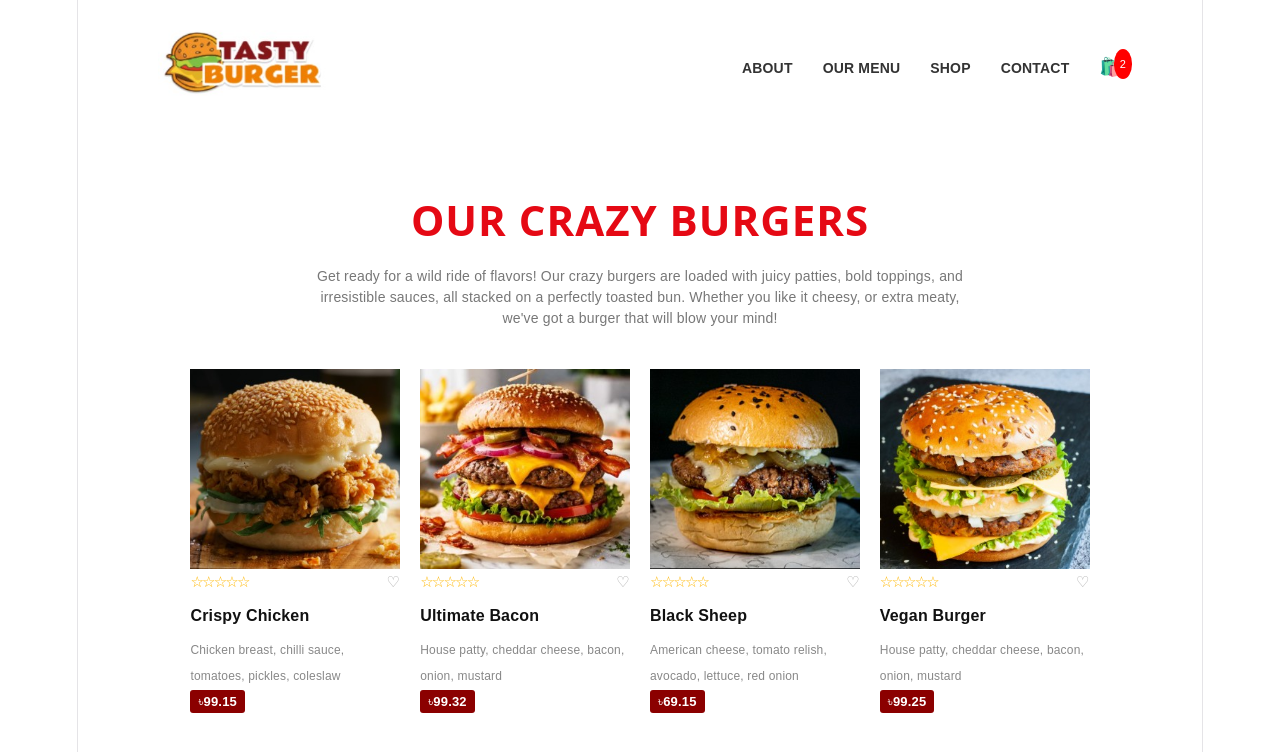
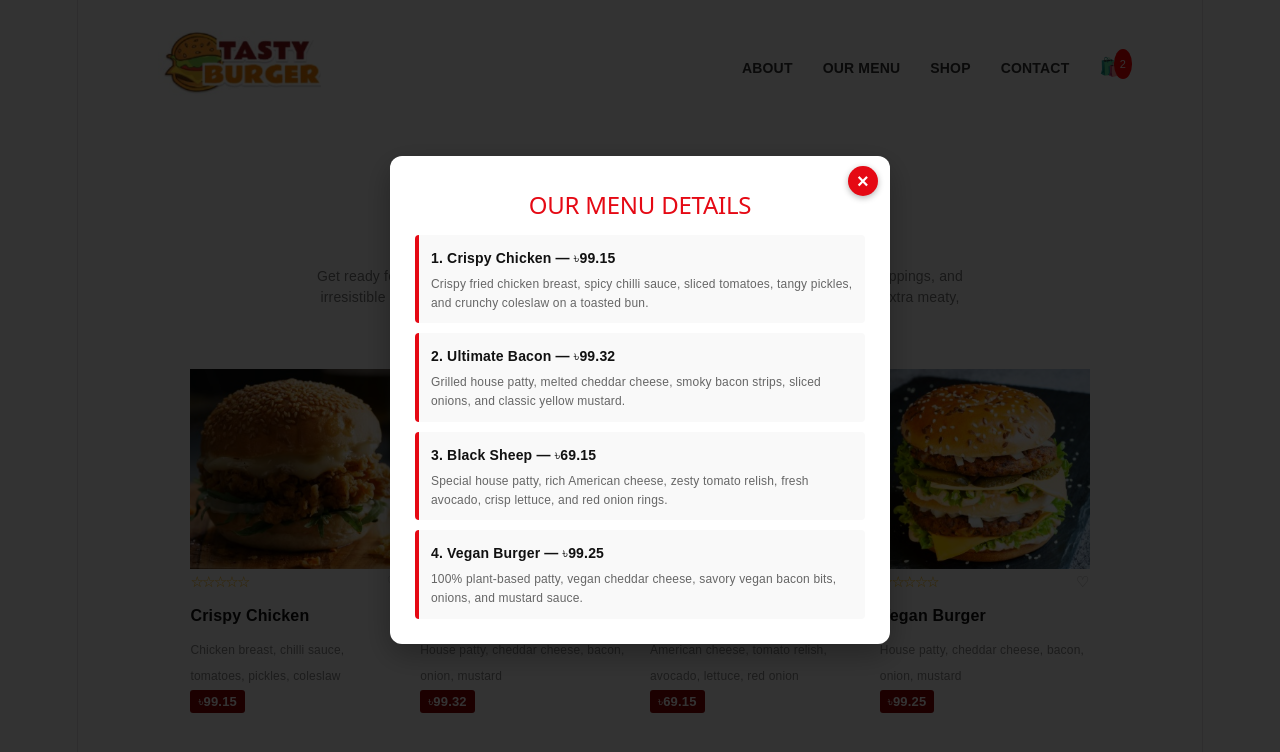
Before and after one commit to lasalamiatrisha/tasty-burger-shop, a React (Vite) app: page / in a window 1280 px wide. Both pictures are taken after a click on the link "OUR MENU". Shown: the top 752 px of the page. Built offline with nearby package versions, Linux system fonts and the light colour scheme.

Commit message:
Update About section store info and fix modal close button layout

```diff
--- a/src/App.css
+++ b/src/App.css
@@ -10,6 +10,7 @@ body {
   color: #333;
 }
 
+/* Header & Navigation */
 header {
   display: flex;
   justify-content: space-between;
@@ -47,6 +48,7 @@ nav a {
   font-size: 11px;
 }
 
+/* Menu Section Layout */
 .menu-section {
   text-align: center;
   padding: 40px 10%;
@@ -67,6 +69,7 @@ nav a {
   line-height: 1.5;
 }
 
+/* Burger Cards Grid */
 .burger-grid {
   display: grid;
   grid-template-columns: repeat(4, 1fr);
@@ -113,6 +116,7 @@ nav a {
   border-radius: 3px;
 }
 
+/* Star Rating & Heart Icon */
 .stars {
   color: #ffb400;
   font-size: 15px;
@@ -144,6 +148,7 @@ nav a {
   color: #e50914;
 }
 
+/* Clickable Image */
 .clickable-img {
   cursor: pointer;
   transition: transform 0.2s ease, opacity 0.2s ease;
@@ -154,6 +159,7 @@ nav a {
   opacity: 0.95;
 }
 
+/* Modal Overlay */
 .modal-overlay {
   position: fixed;
   top: 0;
@@ -168,6 +174,7 @@ nav a {
   animation: fadeIn 0.2s ease-in-out;
 }
 
+/* Image Modal Box */
 .modal-content {
   position: relative;
   max-width: 90%;
@@ -183,25 +190,83 @@ nav a {
   box-shadow: 0 10px 25px rgba(0, 0, 0, 0.5);
 }
 
+/* Fixed Close Button Inside Modal Box */
 .close-btn {
   position: absolute;
-  top: -15px;
-  right: -15px;
+  top: 10px;
+  right: 12px;
   background: #e50914;
   color: white;
-  font-size: 24px;
+  font-size: 20px;
   font-weight: bold;
-  width: 35px;
-  height: 35px;
+  width: 30px;
+  height: 30px;
   border-radius: 50%;
   display: flex;
   justify-content: center;
   align-items: center;
   cursor: pointer;
-  box-shadow: 0 2px 8px rgba(0, 0, 0, 0.3);
+  box-shadow: 0 2px 6px rgba(0, 0, 0, 0.3);
+  z-index: 1001;
 }
 
-/* Animations */
+/* Navigation Info Modal Box */
+.info-modal-content {
+  position: relative;
+  background: #fff;
+  padding: 35px 25px 25px 25px;
+  border-radius: 12px;
+  max-width: 500px;
+  width: 90%;
+  max-height: 85vh;
+  overflow-y: auto;
+  text-align: center;
+  box-shadow: 0 10px 30px rgba(0, 0, 0, 0.3);
+  animation: popIn 0.3s cubic-bezier(0.175, 0.885, 0.32, 1.275);
+}
+
+.info-modal-content h2 {
+  color: #e50914;
+  margin-bottom: 15px;
+  font-size: 24px;
+  text-align: center;
+}
+
+.info-modal-body p {
+  color: #555;
+  font-size: 14px;
+  line-height: 1.6;
+  margin-bottom: 10px;
+}
+
+/* Menu Details Layout Inside Modal */
+.menu-modal-details {
+  display: flex;
+  flex-direction: column;
+  gap: 10px;
+  text-align: left;
+}
+
+.menu-item-detail {
+  background: #f9f9f9;
+  padding: 10px 12px;
+  border-left: 4px solid #e50914;
+  border-radius: 4px;
+}
+
+.menu-item-detail h4 {
+  color: #111;
+  font-size: 14px;
+  margin-bottom: 4px;
+}
+
+.menu-item-detail p {
+  color: #666;
+  font-size: 12px;
+  margin: 0;
+}
+
+/* Modal Animations */
 @keyframes fadeIn {
   from { opacity: 0; }
   to { opacity: 1; }
--- a/src/App.tsx
+++ b/src/App.tsx
@@ -40,8 +40,70 @@ function StarRating() {
   )
 }
 
+interface NavModalContent {
+  title: string
+  content: React.ReactNode
+}
+
 function App() {
   const [selectedImage, setSelectedImage] = useState<string | null>(null)
+  const [navModal, setNavModal] = useState<NavModalContent | null>(null)
+
+  const handleNavClick = (e: React.MouseEvent<HTMLAnchorElement>, type: string) => {
+    e.preventDefault()
+    if (type === 'ABOUT') {
+      setNavModal({
+        title: 'ABOUT US',
+        content: (
+          <p>
+            Tasty Burger is your neighborhood burger destination! Founded with a passion for quality, we grill premium beef, crispy chicken, and plant-based burgers fresh to order daily. Every burger is loaded with farm-fresh vegetables—crisp lettuce, ripe tomatoes, onions, and avocado—and served in a warm, welcoming store atmosphere!
+          </p>
+        )
+      })
+    } else if (type === 'MENU') {
+      setNavModal({
+        title: 'OUR MENU DETAILS',
+        content: (
+          <div className="menu-modal-details">
+            <div className="menu-item-detail">
+              <h4>1. Crispy Chicken — ৳99.15</h4>
+              <p>Crispy fried chicken breast, spicy chilli sauce, sliced tomatoes, tangy pickles, and crunchy coleslaw on a toasted bun.</p>
+            </div>
+            <div className="menu-item-detail">
+              <h4>2. Ultimate Bacon — ৳99.32</h4>
+              <p>Grilled house patty, melted cheddar cheese, smoky bacon strips, sliced onions, and classic yellow mustard.</p>
+            </div>
+            <div className="menu-item-detail">
+              <h4>3. Black Sheep — ৳69.15</h4>
+              <p>Special house patty, rich American cheese, zesty tomato relish, fresh avocado, crisp lettuce, and red onion rings.</p>
+            </div>
+            <div className="menu-item-detail">
+              <h4>4. Vegan Burger — ৳99.25</h4>
+              <p>100% plant-based patty, vegan cheddar cheese, savory vegan bacon bits, onions, and mustard sauce.</p>
+            </div>
+          </div>
+        )
+      })
+    } else if (type === 'SHOP') {
+      setNavModal({
+        title: 'OUR SHOP',
+        content: (
+          <p>Visit our flagship store or order online for fast, hot delivery right to your doorstep!</p>
+        )
+      })
+    } else if (type === 'CONTACT') {
+      setNavModal({
+        title: 'CONTACT US',
+        content: (
+          <div>
+            <p><strong>Email:</strong> support@tastyburger.com</p>
+            <p><strong>Phone:</strong> +63 917 123 4567 / (02) 8888 1234</p>
+            <p><strong>Hours:</strong> Open daily from 10:00 AM to 11:00 PM</p>
+          </div>
+        )
+      })
+    }
+  }
 
   return (
     <>
@@ -51,10 +113,10 @@ function App() {
           <img src={logoImg} alt="Tasty Burger Logo" />
         </div>
         <nav>
-          <a href="#">ABOUT</a>
-          <a href="#">OUR MENU</a>
-          <a href="#">SHOP</a>
-          <a href="#">CONTACT</a>
+          <a href="#" onClick={(e) => handleNavClick(e, 'ABOUT')}>ABOUT</a>
+          <a href="#" onClick={(e) => handleNavClick(e, 'MENU')}>OUR MENU</a>
+          <a href="#" onClick={(e) => handleNavClick(e, 'SHOP')}>SHOP</a>
+          <a href="#" onClick={(e) => handleNavClick(e, 'CONTACT')}>CONTACT</a>
           <span className="cart-icon">🛍️ <span className="badge">2</span></span>
         </nav>
       </header>
@@ -141,9 +203,20 @@ function App() {
       {/* Image Pop-Out Modal */}
       {selectedImage && (
         <div className="modal-overlay" onClick={() => setSelectedImage(null)}>
-          <div className="modal-content">
+          <div className="modal-content" onClick={(e) => e.stopPropagation()}>
             <span className="close-btn" onClick={() => setSelectedImage(null)}>&times;</span>
             <img src={selectedImage} alt="Pop-out view" />
+          </div>
+        </div>
+      )}
+
+      {/* Navigation Info Pop-Out Modal */}
+      {navModal && (
+        <div className="modal-overlay" onClick={() => setNavModal(null)}>
+          <div className="info-modal-content" onClick={(e) => e.stopPropagation()}>
+            <span className="close-btn" onClick={() => setNavModal(null)}>&times;</span>
+            <h2>{navModal.title}</h2>
+            <div className="info-modal-body">{navModal.content}</div>
           </div>
         </div>
       )}
```
